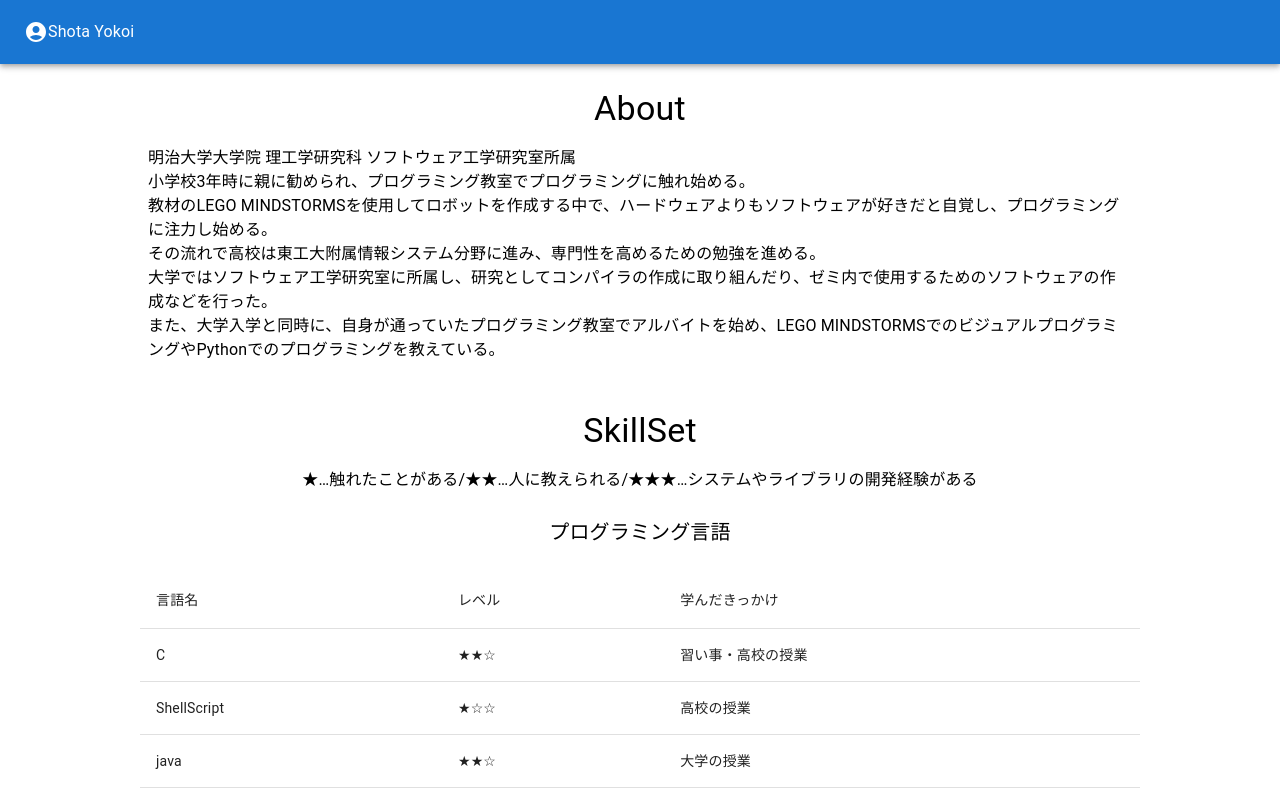
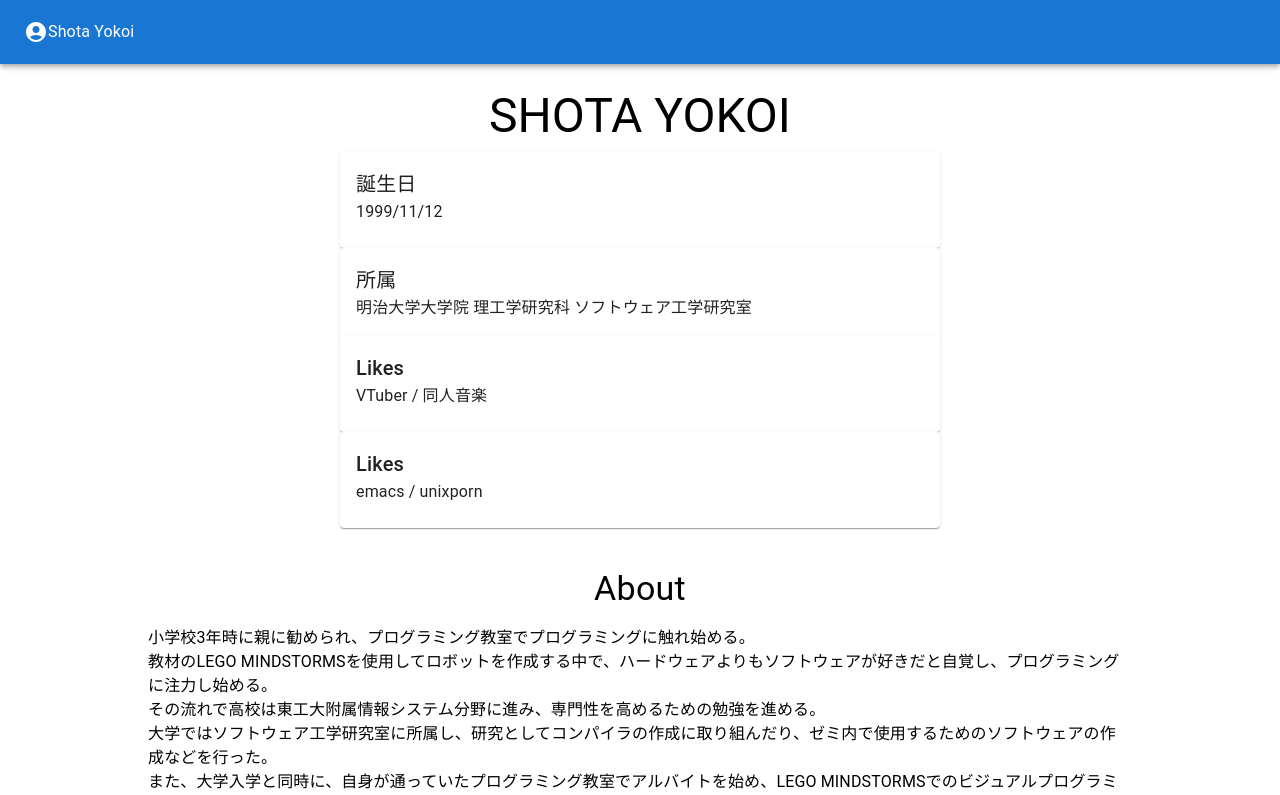
Before and after one commit to emacs-yokoish/portfolio-2023, a React (Create React App) app: page / in a window 1280 px wide. Shown: the top 795 px of the page. Built offline with nearby package versions, Linux system fonts and the light colour scheme.

Commit message:
プロフィールの追加

```diff
--- a/src/components/About.tsx
+++ b/src/components/About.tsx
@@ -10,8 +10,6 @@ function About() {
       </Box>
       <Box display="flex" justifyContent="center" p={1}>
         <Typography variant="body1" align="left">
-          明治大学大学院 理工学研究科 ソフトウェア工学研究室所属
-          <br />
           小学校3年時に親に勧められ、プログラミング教室でプログラミングに触れ始める。
           <br />
           教材のLEGO MINDSTORMSを使用してロボットを作成する中で、ハードウェアよりもソフトウェアが好きだと自覚し、プログラミングに注力し始める。
--- /dev/null
+++ b/src/components/Profile.tsx
@@ -0,0 +1,61 @@
+import React from 'react';
+
+import Box from '@mui/material/Box';
+// import Avatar from '@mui/material/Avatar';
+import Typography from '@mui/material/Typography';
+import Card from '@mui/material/Card';
+import CardContent from '@mui/material/CardContent';
+
+function Profile() {
+  return (
+    <Box sx={{minWidth: 500, maxWidth: 600, margin:'auto'}} p={2}>
+      <Box display="flex" justifyContent="center" p={1}>
+        <Typography variant="h3">
+          SHOTA YOKOI
+        </Typography>
+      </Box>
+      <Card>
+        <CardContent>
+          <Typography variant="h6">
+            誕生日
+          </Typography>
+          <Typography variant="body1">
+            1999/11/12
+          </Typography>
+        </CardContent>
+      </Card>
+      <Card>
+        <CardContent>
+          <Typography variant="h6">
+            所属
+          </Typography>
+          <Typography variant="body1">
+            明治大学大学院 理工学研究科 ソフトウェア工学研究室
+          </Typography>
+        </CardContent>
+        <Card>
+          <CardContent>
+            <Typography variant="h6">
+              Likes
+            </Typography>
+            <Typography variant="body1">
+              VTuber / 同人音楽
+            </Typography>
+          </CardContent>
+        </Card>
+        <Card>
+          <CardContent>
+            <Typography variant="h6">
+              Likes
+            </Typography>
+            <Typography variant="body1">
+              emacs / unixporn
+            </Typography>
+          </CardContent>
+        </Card>
+      </Card>
+    </Box>
+  )
+}
+
+export default Profile;
--- a/src/index.tsx
+++ b/src/index.tsx
@@ -7,6 +7,7 @@ import Header from './components/Header';
 import About from './components/About';
 import SkillSet from './components/SkillSet';
 import Works from './components/Works';
+import Profile from './components/Profile';
 
 const root = ReactDOM.createRoot(
   document.getElementById('root') as HTMLElement
@@ -14,6 +15,7 @@ const root = ReactDOM.createRoot(
 root.render(
   <React.StrictMode>
     <Header />
+    <Profile />
     <About />
     <SkillSet />
     <Works />
```
